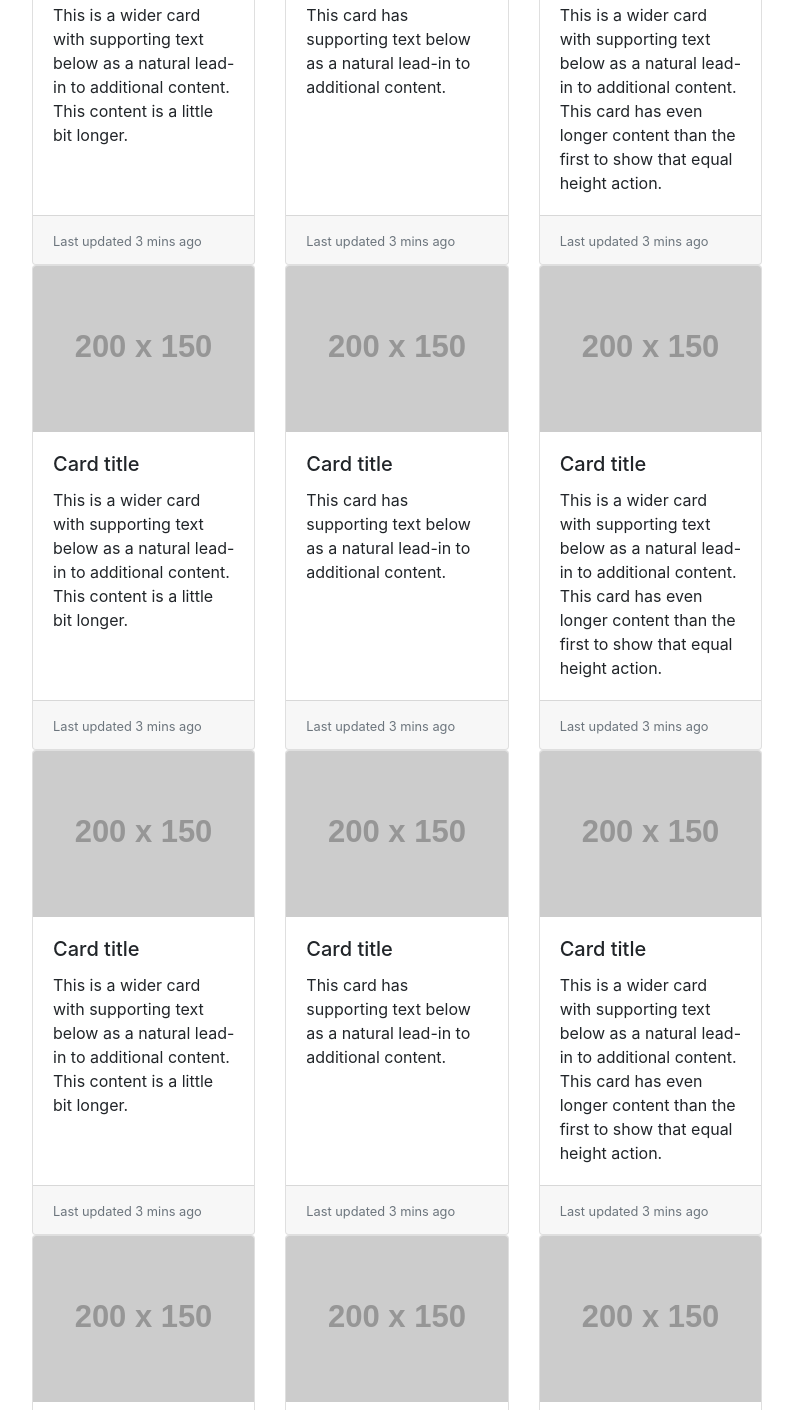
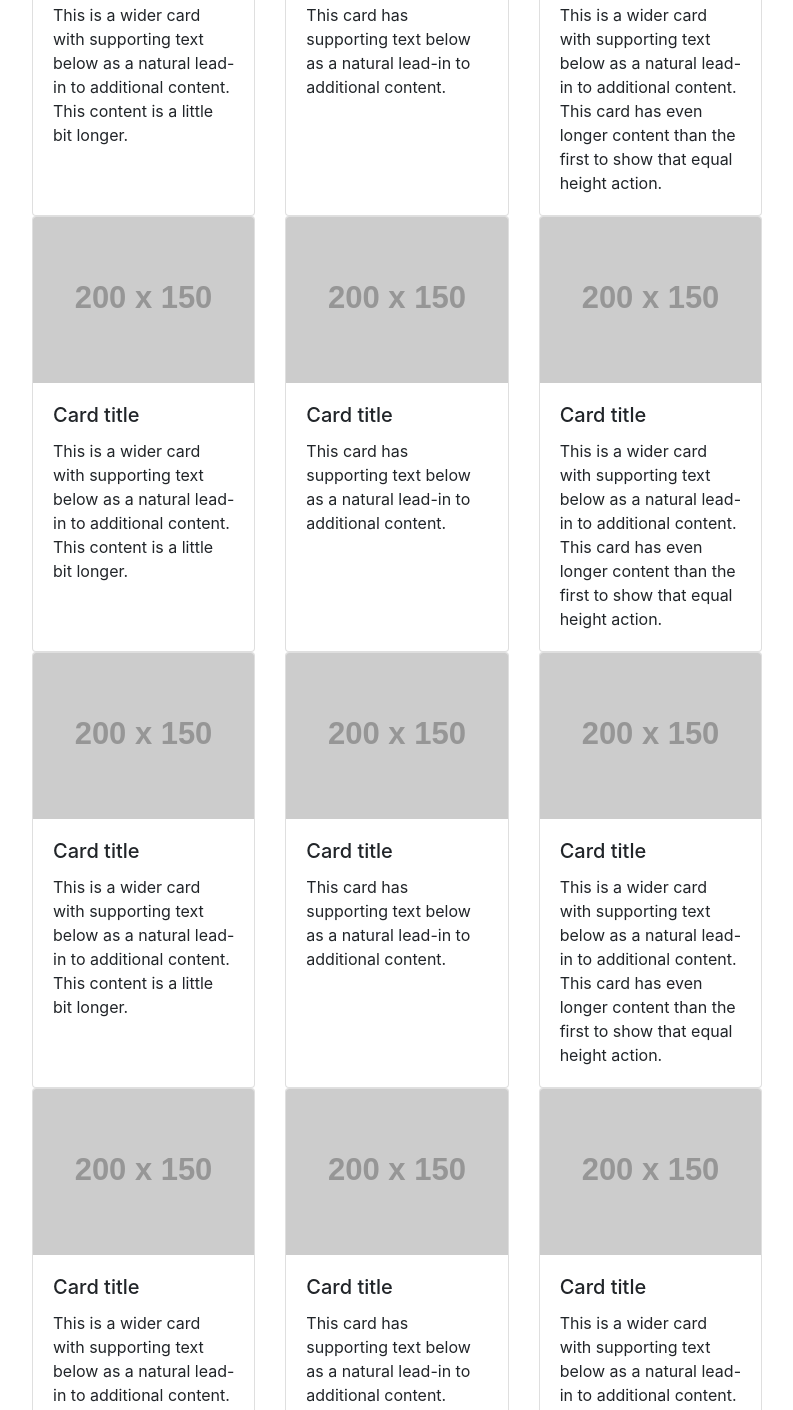
Before and after one commit to El-Loco-Pinguino/WCS-Projet_statique, a plain HTML site: page index.html in a window 1280 px wide. Shown: the part 1738-3148 px from the top of the page, without its empty margins (53-846 px from the left). Drawn offline with nearby package versions, Linux system fonts and the light colour scheme; placeholder pictures from the web are drawn by us.

Commit message:
REMOVE: card footers

```diff
--- a/index.html
+++ b/index.html
@@ -81,18 +81,12 @@
 												<h5 class="card-title">Card title</h5>
 												<p class="card-text">This is a wider card with supporting text below as a natural lead-in to additional content. This content is a little bit longer.</p>
 											</div>
-											<div class="card-footer">
-												<small class="text-muted">Last updated 3 mins ago</small>
-											</div>
 										</div>
 										<div class="card">
 											<img class="card-img-top" src="http://via.placeholder.com/200x150" alt="object2">
 											<div class="card-body">
 												<h5 class="card-title">Card title</h5>
 												<p class="card-text">This card has supporting text below as a natural lead-in to additional content.</p>
-											</div>
-											<div class="card-footer">
-												<small class="text-muted">Last updated 3 mins ago</small>
 											</div>
 										</div>
 										<div class="card">
@@ -101,9 +95,6 @@
 												<h5 class="card-title">Card title</h5>
 												<p class="card-text">This is a wider card with supporting text below as a natural lead-in to additional content. This card has even longer content than the first to show that equal height action.</p>
 										 	</div>
-											<div class="card-footer">
-												<small class="text-muted">Last updated 3 mins ago</small>
-											</div>
 										</div>
 									</div>
 									<div class="card-deck"><!--Systeme de card deck 3 sur une meme ligne-->
@@ -113,9 +104,6 @@
 												<h5 class="card-title">Card title</h5>
 												<p class="card-text">This is a wider card with supporting text below as a natural lead-in to additional content. This content is a little bit longer.</p>
 											</div>
-											<div class="card-footer">
-												<small class="text-muted">Last updated 3 mins ago</small>
-											</div>
 										</div>
 										<div class="card">
 											<img class="card-img-top" src="http://via.placeholder.com/200x150" alt="object5">
@@ -123,18 +111,12 @@
 												<h5 class="card-title">Card title</h5>
 												<p class="card-text">This card has supporting text below as a natural lead-in to additional content.</p>
 											</div>
-											<div class="card-footer">
-												<small class="text-muted">Last updated 3 mins ago</small>
-											</div>
 										</div>
 										<div class="card">
 											<img class="card-img-top" src="http://via.placeholder.com/200x150" alt="Object 6">
 											<div class="card-body">
 												<h5 class="card-title">Card title</h5>
 												<p class="card-text">This is a wider card with supporting text below as a natural lead-in to additional content. This card has even longer content than the first to show that equal height action.</p>
-											</div>
-											<div class="card-footer">
-												<small class="text-muted">Last updated 3 mins ago</small>
 											</div>
 										</div>
 									</div>
@@ -145,9 +127,6 @@
 												<h5 class="card-title">Card title</h5>
 												<p class="card-text">This is a wider card with supporting text below as a natural lead-in to additional content. This content is a little bit longer.</p>
 											</div>
-											<div class="card-footer">
-												<small class="text-muted">Last updated 3 mins ago</small>
-											</div>
 										</div>
 										<div class="card">
 											<img class="card-img-top" src="http://via.placeholder.com/200x150" alt="object8">
@@ -155,18 +134,12 @@
 												<h5 class="card-title">Card title</h5>
 												<p class="card-text">This card has supporting text below as a natural lead-in to additional content.</p>
 											</div>
-											<div class="card-footer">
-												<small class="text-muted">Last updated 3 mins ago</small>
-											</div>
 										</div>
 										<div class="card">
 											<img class="card-img-top" src="http://via.placeholder.com/200x150" alt="Object 9">
 											<div class="card-body">
 												<h5 class="card-title">Card title</h5>
 												<p class="card-text">This is a wider card with supporting text below as a natural lead-in to additional content. This card has even longer content than the first to show that equal height action.</p>
-											</div>
-											<div class="card-footer">
-												<small class="text-muted">Last updated 3 mins ago</small>
 											</div>
 										</div>
 									</div>
@@ -177,9 +150,6 @@
 												<h5 class="card-title">Card title</h5>
 												<p class="card-text">This is a wider card with supporting text below as a natural lead-in to additional content. This content is a little bit longer.</p>
 											</div>
-											<div class="card-footer">
-												<small class="text-muted">Last updated 3 mins ago</small>
-											</div>
 										</div>
 										<div class="card">
 											<img class="card-img-top" src="http://via.placeholder.com/200x150" alt="object11">
@@ -187,18 +157,12 @@
 												<h5 class="card-title">Card title</h5>
 												<p class="card-text">This card has supporting text below as a natural lead-in to additional content.</p>
 											</div>
-											<div class="card-footer">
-												<small class="text-muted">Last updated 3 mins ago</small>
-											</div>
 										</div>
 										<div class="card">
 											<img class="card-img-top" src="http://via.placeholder.com/200x150" alt="Object 12">
 											<div class="card-body">
 												<h5 class="card-title">Card title</h5>
 												<p class="card-text">This is a wider card with supporting text below as a natural lead-in to additional content. This card has even longer content than the first to show that equal height action.</p>
-											</div>
-											<div class="card-footer">
-												<small class="text-muted">Last updated 3 mins ago</small>
 											</div>
 										</div>
 									</div>
@@ -209,9 +173,6 @@
 												<h5 class="card-title">Card title</h5>
 												<p class="card-text">This is a wider card with supporting text below as a natural lead-in to additional content. This content is a little bit longer.</p>
 											</div>
-											<div class="card-footer">
-												<small class="text-muted">Last updated 3 mins ago</small>
-											</div>
 										</div>
 										<div class="card">
 											<img class="card-img-top" src="http://via.placeholder.com/200x150" alt="object14">
@@ -219,18 +180,12 @@
 												<h5 class="card-title">Card title</h5>
 												<p class="card-text">This card has supporting text below as a natural lead-in to additional content.</p>
 											</div>
-											<div class="card-footer">
-												<small class="text-muted">Last updated 3 mins ago</small>
-											</div>
 										</div>
 										<div class="card">
 											<img class="card-img-top" src="http://via.placeholder.com/200x150" alt="Object 15">
 											<div class="card-body">
 												<h5 class="card-title">Card title</h5>
 												<p class="card-text">This is a wider card with supporting text below as a natural lead-in to additional content. This card has even longer content than the first to show that equal height action.</p>
-											</div>
-											<div class="card-footer">
-												<small class="text-muted">Last updated 3 mins ago</small>
 											</div>
 										</div>
 									</div>
@@ -263,9 +218,7 @@
 							</div>
 						</div>
 					</div>
-
-
-		</section>
+				</section>
 
 		<!-- Dans la presse-->
 		<section id="presseSection">
```
